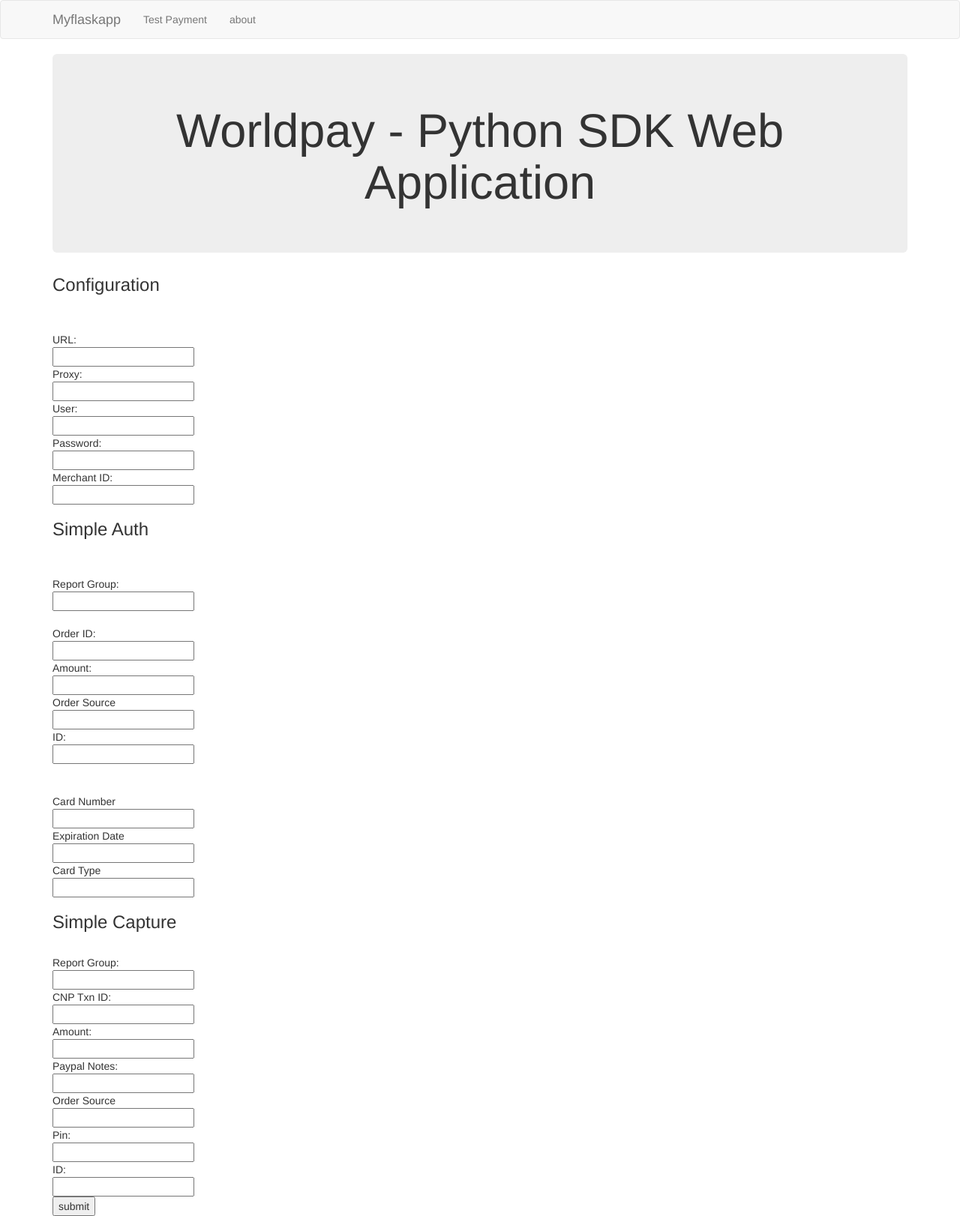
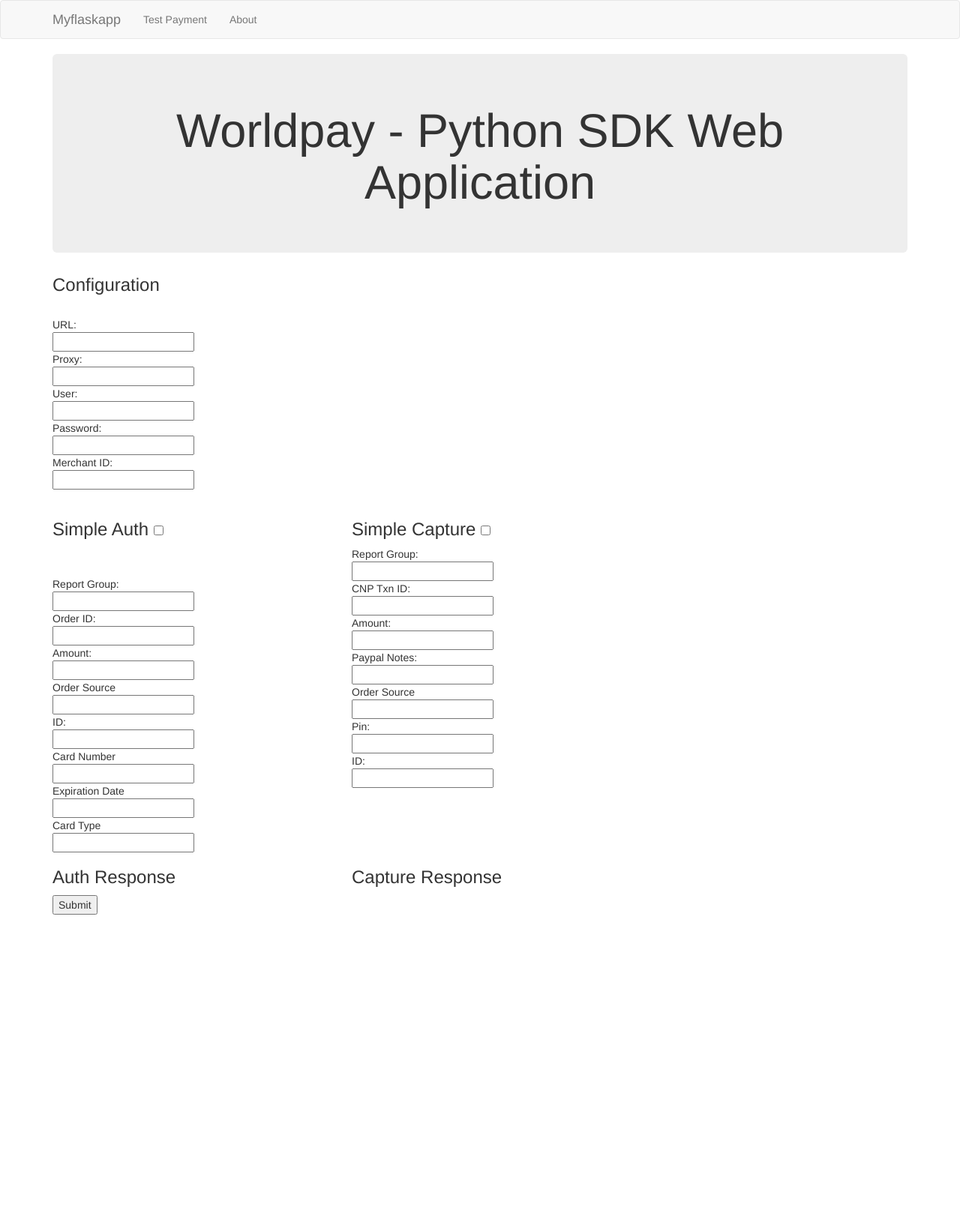
Before and after one commit to Devenlabo123/Flask_Basic, a Flask app: page / in a window 1280 px wide. Shown: the whole page at 75% size. After the commit the page ends 1220 px from the top, so only its background shows below. Run offline with Flask 2, Linux system fonts and the light colour scheme; some libraries are stand-ins or nearby versions.

Commit message:
improvements

```diff
--- a/app.py
+++ b/app.py
@@ -5,14 +5,34 @@
 
 @app.route('/', methods=['POST', 'GET'])
 def index():
+    print("app.py:  ")
+
     if request == None:
         return render_template('home.html')
     elif request.method == 'POST':
-        result = request.form
-        config = getConfig(result)
-        capture = processCapture(result, config)
-        auth = processAuth(result, config)
-        return render_template('home.html', capture=capture, auth=auth)
+        if request.form.get('auth_checkbox') and request.form.get('capture_checkbox'):
+            print("Both checkboxes selected")
+            result = request.form
+            config = getConfig(result)
+            auth = processAuth(result, config)
+            capture= processCapture(result, config)
+            return render_template('home.html', auth=auth,capture=capture)
+        elif request.form.get('auth_checkbox'):
+            print("Auth checkbox selected")
+            result = request.form
+            config = getConfig(result)
+            auth = processAuth(result, config)
+            return render_template('home.html', auth=auth)
+
+        elif request.form.get('capture_checkbox'):
+            print("Capture checkbox selected")
+            result = request.form
+            config = getConfig(result)
+            capture = processCapture(result, config)
+            return render_template('home.html', capture=capture)
+
+        return render_template('home.html')
+
     else:
         return render_template('home.html')
 
--- a/data.py
+++ b/data.py
@@ -14,6 +14,7 @@
     card.type = result['card_type']
 
     authorization.card = card
+
 
     response = online.request(authorization, conf)
     return response
--- a/templates/home.html
+++ b/templates/home.html
@@ -5,66 +5,128 @@
 		<h1>Worldpay - Python SDK Web Application</h1>
 	</div>
 
+<!DOCTYPE html>
 
-<form action="/" method="POST">
-  <h3>Configuration</h3><br>
-  <br>URL:<br>
+<html xmlns="http://www.w3.org/1999/xhtml">
+
+
+
+<body>
+    <form id="form2" method="POST">
+        <h3>Configuration</h3>
+
+        <br>URL:
+        <br>
         <input type="text" name="url">
-  <br>Proxy:<br>
+        <br>Proxy:
+        <br>
         <input type="text" name="proxy">
-  <br>User:<br>
+        <br>User:
+        <br>
         <input type="text" name="user">
-  <br>Password:<br>
+        <br>Password:
+        <br>
         <input type="text" name="password">
-  <br>Merchant ID:<br>
-  <input type="text" name="merchant_id" >
+        <br>Merchant ID:
+        <br>
+        <input type="text" name="merchant_id">
         <br>
 
-  <h3>Simple Auth</h3><br>
-  <br>Report Group:<br>
+        <br />
+        <div>
+            <style type="text/css">
+                td {
+                    vertical-align: top;
+                }
+            </style>
+            <table width="70%">
+                <tr>
+                    <td width="35%">
+
+                        <h3>Simple Auth <input type="checkbox" id="auth_checkbox" name="auth_checkbox"/></h3>
+                        <br>
+                        <br>Report Group:
+                        <br>
                         <input type="text" name="auth_report_group">
+                        <br>Order ID:
                         <br>
-  <br>Order ID:<br>
-  <input type="text" name="order_id" >
-  <br>Amount:<br>
-    <input type="text" name="auth_amount" >
-  <br>Order Source<br>
-    <input type="text" name="auth_order_source" >
-  <br>ID:<br>
-    <input type="text" name="auth_id" >
-  <br><br>
-  <br>Card Number<br>
-    <input type="text" name="card_number" >
-  <br>Expiration Date<br>
-    <input type="text" name="exp_date" >
-  <br>Card Type<br>
-    <input type="text" name="card_type" >
+                        <input type="text" name="order_id">
+                        <br>Amount:
                         <br>
+                        <input type="text" name="auth_amount">
+                        <br>Order Source
+                        <br>
+                        <input type="text" name="auth_order_source">
+                        <br>ID:
+                        <br>
+                        <input type="text" name="auth_id">
+                        <br>Card Number
+                        <br>
+                        <input type="text" name="card_number">
+                        <br>Expiration Date
+                        <br>
+                        <input type="text" name="exp_date">
+                        <br>Card Type
+                        <br>
+                        <input type="text" name="card_type">
+                        <br />
+                    </td>
+                    <td width="35%">
+                        <h3>Simple Capture <input type="checkbox" id="capture_checkbox" name="capture_checkbox"/></h3> Report Group:
+                        <br>
+                        <input type="text" name="capture_report_group">
+                        <br>CNP Txn ID:
+                        <br>
+                        <input type="text" name="cnp_txn_id">
+                        <br>Amount:
+                        <br>
+                        <input type="text" name="capture_amount">
+                        <br>Paypal Notes:
+                        <br>
+                        <input type="text" name="paypal_notes">
+                        <br>Order Source
+                        <br>
+                        <input type="text" name="capture_order_source">
+                        <br>Pin:
+                        <br>
+                        <input type="text" name="pin">
+                        <br>ID:
+                        <br>
+                        <input type="text" name="capture_id">
+                        <br>
+                    </td>
+                </tr>
+                <tr>
+                    <td>
+                        <h3>Auth Response</h3>
 
-  <h3>Simple Capture</h3><br>
-  Report Group:<br>
-  <input type="text" name="capture_report_group" >
-  <br>CNP Txn ID:<br>
-  <input type="text" name="cnp_txn_id" >
-  <br>Amount:<br>
-  <input type="text" name="capture_amount" >
-  <br>Paypal Notes:<br>
-  <input type="text" name="paypal_notes" >
-  <br>Order Source<br>
-  <input type="text" name="capture_order_source" >
-  <br>Pin:<br>
-  <input type="text" name="pin" >
-  <br>ID:<br>
-  <input type="text" name="capture_id" >
-  <br>
+                    </td>
+                    <td>
+                        <h3>Capture Response</h3>
 
-  <input type="submit" value="submit">
+                    </td>
+                </tr>
+            </table>
+        </div>
+
+        <input type="Submit" id="submittwo" name="submittwo">
+
     </form>
+
+</body>
+
+</html>
+</script>
 
 {% if capture %}
   <h2>Capture Response</h2>
   {{capture}}
 {% endif %}
+
+<br>
+<br>
+<br>
+<br>
 
 {% if auth %}
   <h2>Auth Response</h2>
--- a/templates/includes/_navbar.html
+++ b/templates/includes/_navbar.html
@@ -11,7 +11,7 @@
         <div id="navbar" class="collapse navbar-collapse">
           <ul class="nav navbar-nav">
             <li><a href="/">Test Payment</a></li>
-            <li><a href="/about">about</a></li>
+            <li><a href="/about">About</a></li>
           </ul>
         </div><!--/.nav-collapse -->
       </div>
```
Lines whose indentation alone changed are shown as unchanged.
